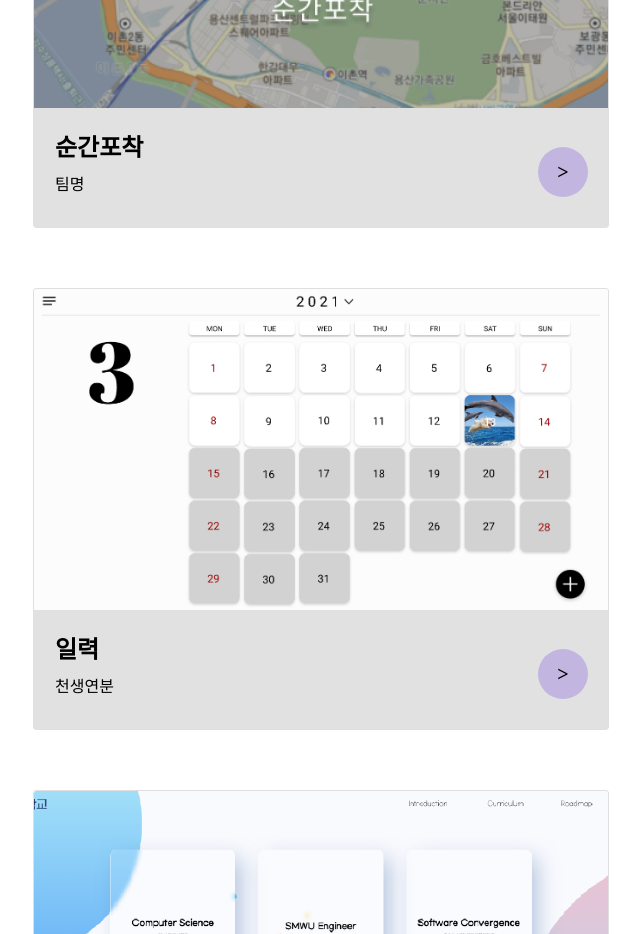
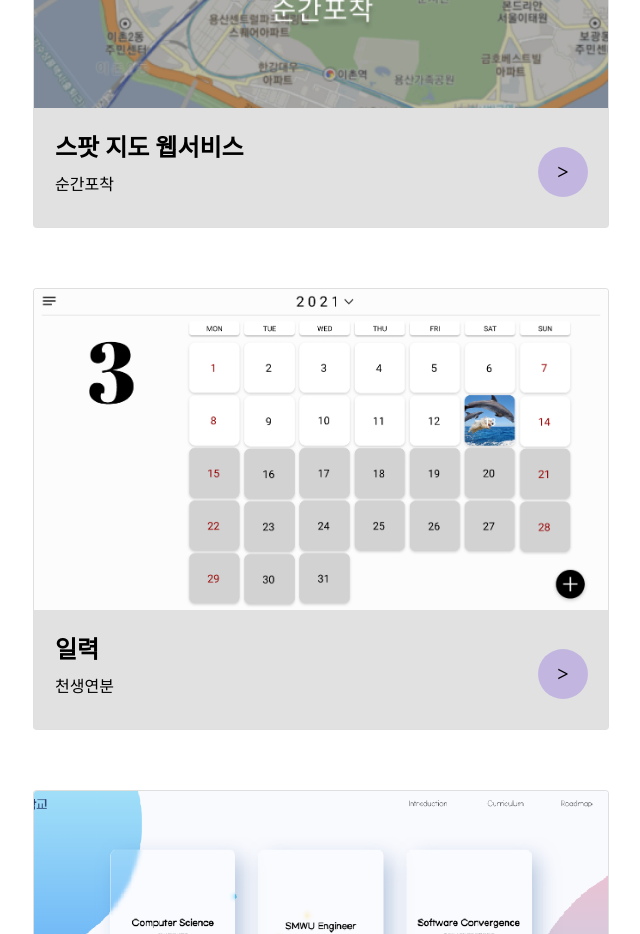
Before and after one commit to Sookmyung-APPS/APPS-Exhibition, a React (Create React App) app: page /project in a window 1280 px wide. Shown: the part 2560-3494 px from the top of the page, without its empty margins (319-959 px from the left). Built offline with nearby package versions, Linux system fonts and the light colour scheme; a web font is replaced by a local one.

Commit message:
proejctPage와 indivPage 연결

```diff
--- a/src/Components/ProjectList.js
+++ b/src/Components/ProjectList.js
@@ -155,8 +155,8 @@ class ProjectList extends React.Component {
                     display: "block"
                 },
                 {
-                    name: "순간포착",
-                    team: "팀명",
+                    name: "스팟 지도 웹서비스",
+                    team: "순간포착",
                     img: "/images/SGPC_Horizontal.png",
                     year: "2021",
                     type: "웹/앱",
```
